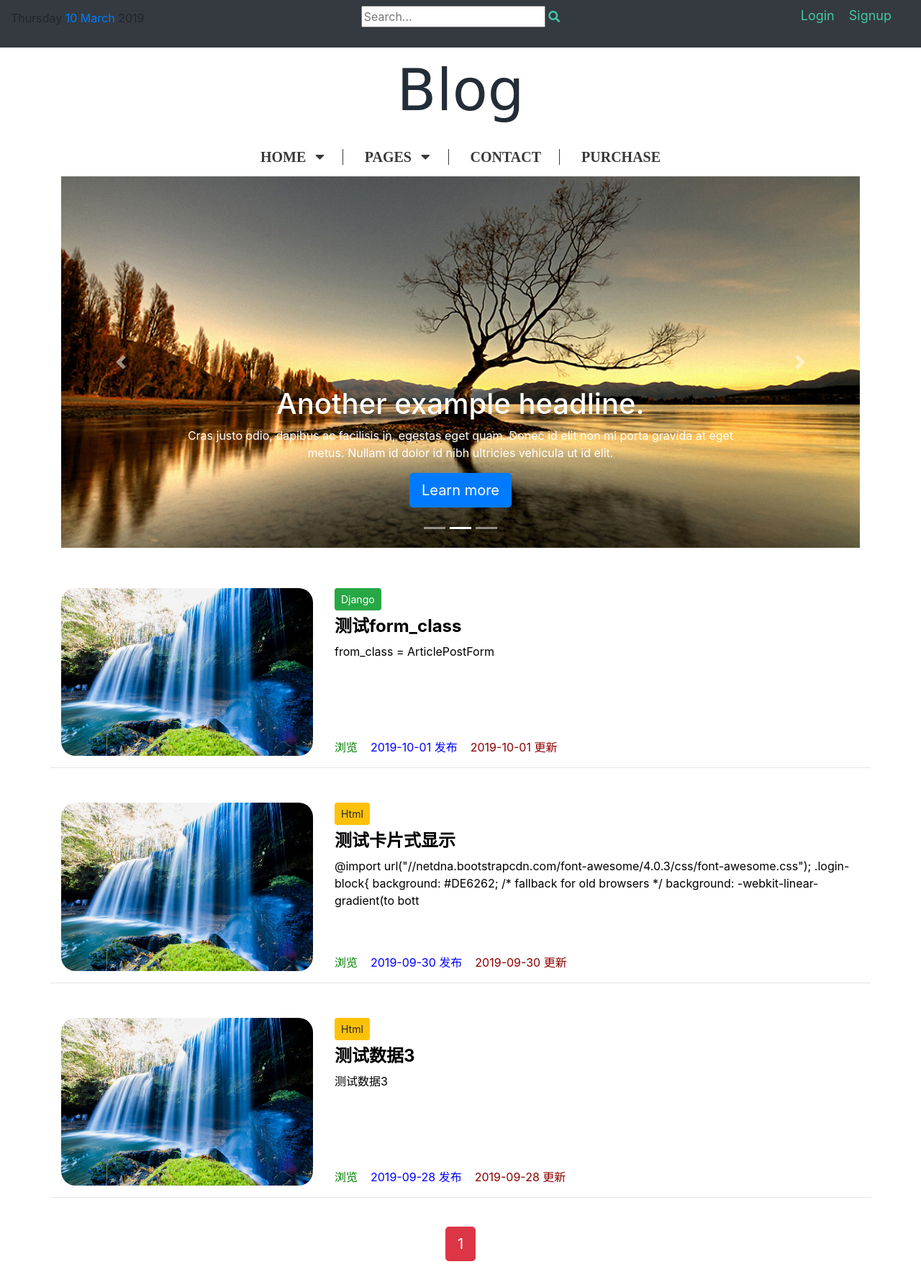
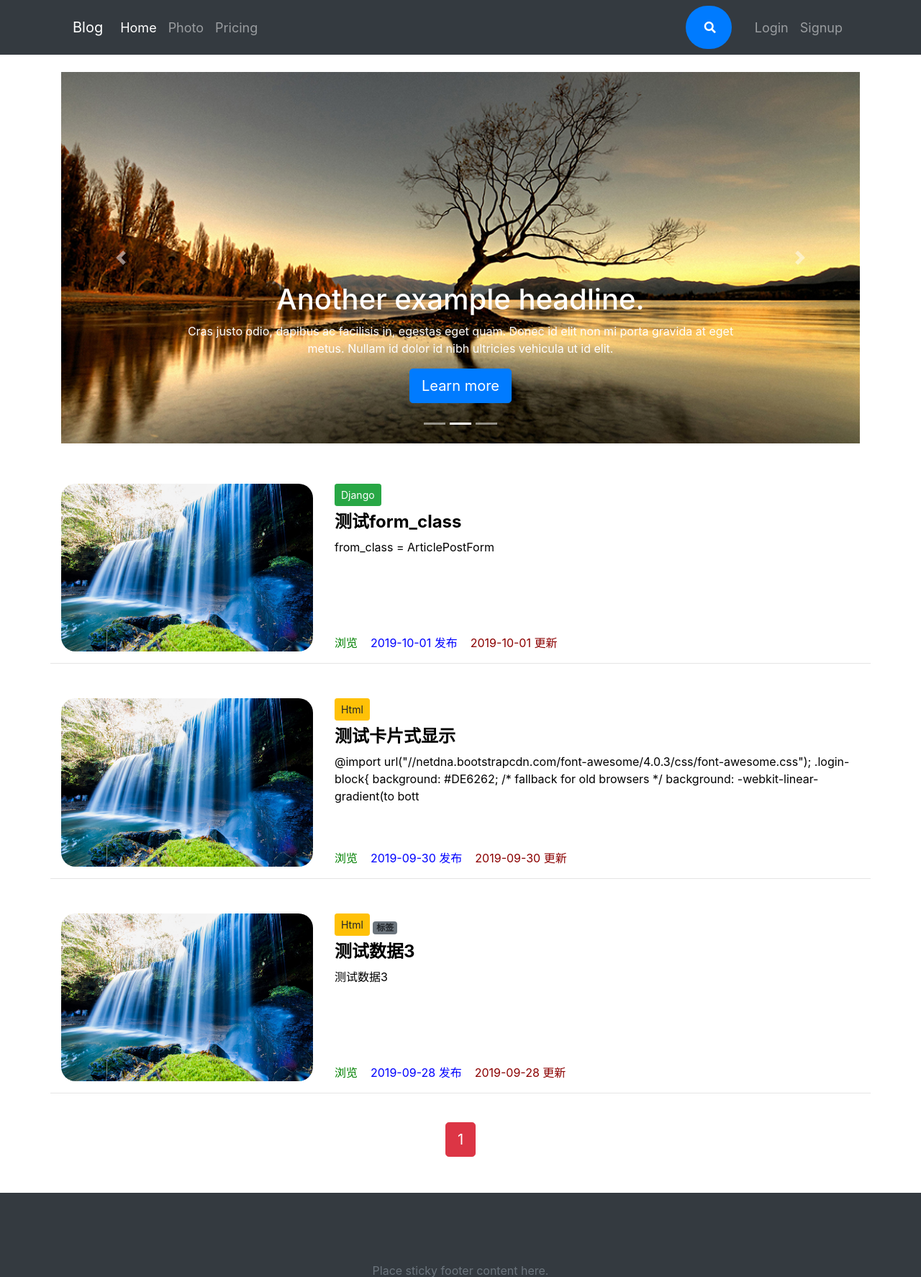
Before and after one commit to Goooooooooooooo/turbo-fortnight, a Django app: page /article/article-list/ in a window 1280 px wide. Shown: the top 1774 px of the page at 72% size. Run offline with Django 3.2, Linux system fonts and the light colour scheme; data comes from the database, SQL or seed files in the repository; both versions use the stored data as it was after the commit; parts of the project's set-up code (start-up, migrations or seed data) failed here and were passed over; some libraries are stand-ins or nearby versions.

Commit message:
修改导航样式

```diff
--- a/static/css/header.css
+++ b/static/css/header.css
@@ -3,171 +3,82 @@
     padding: 13px 0;
 }
 
-.search {
-  width: 100px;
-  height: 100px;
-  margin: 40px auto 0;
-  background-color: $search-bg-color;
-  position: relative;
-  overflow: hidden;
-  transition: $transition;
-  &:before {
-    content: '';
-    display: block;
-    width: 3px;
-    height: 100%;
-    position: relative;
-    background-color: $icon-color;
-    transition: $transition;
-  }
-  &.open {
-    width: 420px;
-    &:before {
-      height: 60px;
-      margin: 20px 0 20px 30px;
-      position: absolute;
-    }
-  }
+.searchbar {
+    margin-bottom: auto;
+    margin-top: auto;
+    height: 60px;
+    background-color: #007bff;
+    /* 圆角 */
+    border-radius: 30px;
+    padding: 10px;
+    align-items: center;
 }
 
-.search-box {
-  width: 100%;
-  height: 100%;
-  box-shadow: none;
-  border: none;
-  background: transparent;
-  color: #fff;
-  font-size: 40px;
-  &:focus {
-    outline: none;
-  }
+.search_input{
+    color: #fff;
+    border: 0;
+    outline: 0;
+    background: none;
+    /* 搜索输入框初始大小设为0 */
+    width: 0;
+    line-height: 40px;
+    /* 过渡:搜索输入框展开 */
+    transition: width 0.4s linear;
 }
 
-.search-button {
-  width: 100px;
-  height: 100px;
-  display: block;
-  position: absolute;
-  right: 0;
-  top: 0;
-  padding: 20px;
-  cursor: pointer;
+/* 搜索图标样式 */
+.search_icon{
+    height: 40px;
+    width: 40px;
+    float: right;
+    display: flex;
+    justify-content: center;
+    align-items: center;
+    border-radius: 50%;
+    color:white;
 }
 
-.search-icon {
-  width: 40px;
-  height: 40px;
-  border-radius: 40px;
-  border: 3px solid $icon-color;
-  display: block;
-  position: relative;
-  margin-left: 5px;
-  transition: $transition;
-  &:before {
-    content: '';
-    width: 3px;
-    height: 15px;
-    position: absolute;
-    right: -2px;
-    top: 30px;
-    display: block;
-    background-color: $icon-color;
-    transform: rotate(-45deg);
-    transition: $transition;
-  }
-  &:after {
-    content: '';
-    width: 3px;
-    height: 15px;
-    position: absolute;
-    right: -12px;
-    top: 40px;
-    display: block;
-    background-color: $icon-color;
-    transform: rotate(-45deg);
-    transition: $transition;
-  }
-  .open & {
-    margin: 0;
-    width: 60px;
-    height: 60px;
-    border-radius: 60px;
-    &:before {
-      transform: rotate(52deg);
-      right: 22px;
-      top: 23px;
-      height: 18px;
-    }
-    &:after {
-      transform: rotate(-230deg);
-      right: 22px;
-      top: 13px;
-      height: 18px;
-    }
-  }
+/* 鼠标悬浮，搜索栏样式设置 */
+.searchbar:hover > .search_input{
+    padding: 0 10px;
+    /* 搜索输入框大小 */
+    width: 400px;
+    /* 光标颜色 */
+    caret-color:red;
+    transition: width 0.4s linear;
+}
+/* 鼠标悬浮，搜索图标样式设置 */
+.searchbar:hover > .search_icon{
+    background:white;
+    color: #e74c3c;
 }
 
-.header--search-bar {
-	position: relative;
-	z-index: 0;
-	display: inline-block;
-	padding: 5px 0;
-	width: 100%;
-}
 
-.header--search-bar:before {
-	position: absolute;
-	top: 0;
-	right: 0;
-	bottom: 0;
-	left: 0;
-	z-index: -1;
-	background-color:#dc3545;
-	content: " ";
-	opacity: .6;
-}
-
-.header--search-bar ::-webkit-input-placeholder {
+.searchbar ::-webkit-input-placeholder {
 	color: #fff;
 }
 
-.header--search-bar ::-moz-placeholder {
+.searchbar ::-moz-placeholder {
 	color: #fff;
 }
 
-.header--search-bar :-ms-input-placeholder {
+.searchbar :-ms-input-placeholder {
 	color: #fff;
 }
 
-.header--search-bar :-moz-placeholder {
+.searchbar :-moz-placeholder {
 	color: #fff;
 }
 
-.header--search-bar .form-control {
-	padding: 0 30px;
-	border-width: 0;
-	background-color: transparent;
-	color: #fff;
-}
-
-.header--search-bar .btn-link {
-	position: absolute;
-	top: 0;
-	right: 0;
-	padding: 13px 30px;
-	border-width: 0;
-	color: #fff;
-}
-
-.header--social {
+#header-social {
 	float: right;
+	align-items;
 }
 
 .header--logo--text {
 	font-size:100px;
 
 }
-
 
 a,a:focus,a:hover {
 	color: #45c6a6;
@@ -247,41 +158,12 @@ a,a:focus,a:hover {
 
 .fs--100 {
 	font-family: 'Shadows Into Light Two', cursive;
-    font-size: 80px;
+    font-size: 50px;
     margin-bottom: 0;
     padding: 0 0 20px 0;
     display: inline-block;
-    color: #232d37;
+    color: white;
 }
-
-.form-control {
-	padding: 7px 15px;
-	height: 40px;
-	outline: 0;
-	border-color: #f2f2f2;
-	border-radius: 0;
-	box-shadow: none;
-	font-weight: 400;
-	font-size: 14px;
-	line-height: 24px;
-	transition-duration: .25s;
-}
-
-.form-control:focus {
-	border-color: #45c6a6;
-	box-shadow: none;
-}
-
-textarea.form-control {
-	height: auto;
-	min-height: 90pt;
-	resize: vertical;
-}
-
-select.form-control {
-	cursor: pointer;
-}
-
 
 .btn-link,a {
 	transition-timing-function: ease,ease,ease-in-out,ease-in-out;
--- a/templates/article/index.html
+++ b/templates/article/index.html
@@ -5,43 +5,8 @@
 
 <!-- 测试Pycharm Git -->
 {% block content %}
-<div>
-    <div class="container text-primary">
-        <div class="row mx-0 justify-content-center align-items-center w-100">
-            <div class="text-center">
-                <!-- Header nav Links Start -->
-                <div>
-                    <ul class="header--nav-links nav mx-auto d-block">
-                        <li class="dropdown">
-                            <a href="#" data-toggle="dropdown"> Home <i class="fa fa-caret-down"></i></a>
-                            <ul class="dropdown-menu">
-                                <li><a href="index.html">Home Version 1</a></li>
-                                <li><a href="index-2.html">Home Version 2</a></li>
-                                <li><a href="index-3.html">Home Version 3</a></li>
-                            </ul>
-                        </li>
-<!--							<li><a href="about.html">About</a></li>-->
-                        <li class="dropdown active">
-                            <a href="#" data-toggle="dropdown"> Pages <i class="fa fa-caret-down"></i></a>
-                            <ul class="dropdown-menu">
-                                <li><a href="{% url 'article:article-create' %}"> Create </a></li>
-                                <li class="active"><a href="blog-details-right.html">Blog Details Right</a></li>
-                                <li><a href="blog-details-left.html">Blog Details Left</a></li>
-                                <li><a href="author.html">Author</a></li>
-                                <li><a href="category.html">Category</a></li>
-                            </ul>
-                        </li>
-                        <li><a href="contact.html"> Contact </a></li>
-                        <li><a href="#"> Purchase </a></li>
-    <!--					<li><a href="404.html">404</a></li>-->
-                    </ul>
-                </div>
-                <!-- Header nav Links End -->
-            </div>
-        </div>
-    </div>
-</div>
-
+<br>
+<div class="clearfix" style="margin-bottom:0px;"></div><!-- 清除浮动 -->
 
 <div class="container">
         <div id="myCarousel" class="carousel slide" data-ride="carousel">
@@ -118,6 +83,12 @@
                             {{ article.category }}
                         </button>
                     {% endif %}
+                    <!-- 标签 -->
+                    {% for tag in article.tags.all %}
+                        <span>
+                            <a class="badge badge-secondary">{{ tag }}</a>
+                        </span>
+                    {% endfor %}
                     <!-- 标题 -->
                     <h4>
                         <b><a href="{% url 'article:article-detail' article.id %}" style="color: black;">{{ article.title }}</a></b>
--- a/templates/header.html
+++ b/templates/header.html
@@ -1,51 +1,60 @@
 
 {% load staticfiles %}
+<div class="bg-dark">
+	<div class="container">
+	<!--Navbar-->
+	<nav class="navbar navbar-expand-lg navbar-dark primary-color">
 
-<div class="bg-dark clearfix">
-	<div class="container-fluid">
-	<!-- Header Date Start -->
-		<div class="row">
-			<!-- Header Date Start -->
-			<div class="col">
-				<div class="header--date">
-					<p>Thursday <span class="text-primary">10 March</span> 2019</p>
-				</div>
-			</div>
-			<!-- Header Date End -->
-			<!-- Header Search Bar Start -->
-			<div class="col-6">
-                <form data-form="validate" novalidate="novalidate">
-                <div class="container h-100 py-2">
+		  <!-- Navbar brand -->
+		  <a class="navbar-brand fs--40" href="#">  Blog  </a>
+
+		  <!-- Collapse button -->
+		  <button class="navbar-toggler" type="button" data-toggle="collapse" data-target="#basicExampleNav"
+			aria-controls="basicExampleNav" aria-expanded="false" aria-label="Toggle navigation">
+			<span class="navbar-toggler-icon"></span>
+		  </button>
+
+		  <!-- Collapsible content -->
+		  <div class="collapse navbar-collapse" id="basicExampleNav">
+
+			<!-- Links -->
+			<ul class="navbar-nav mr-auto">
+			  <li class="nav-item active">
+				<a class="nav-link" href="{% url 'article:article-list' %}">Home
+				  <span class="sr-only">(current)</span>
+				</a>
+			  </li>
+			  <li class="nav-item">
+				<a class="nav-link" href="#">Photo</a>
+			  </li>
+			  <li class="nav-item">
+				<a class="nav-link" href="{% url 'article:article-create' %}">Pricing</a>
+			  </li>
+			</ul>
 			  <div class="d-flex justify-content-center h-100">
-                        <div class="searchbar">
+					<form data-form="validate" novalidate="novalidate" class="form-inline ml-auto pr-4">
+						<div class="searchbar pull-right">
 							<input class="search_input" type="text" name="" placeholder="Search...">
 							<a href="#" class="search_icon"><i class="fas fa-search"></i></a>
 						</div>
-                    </div>
-                </div>
 					</form>
 			  </div>
-			<!-- Header Search Bar End -->
-			<div class="col">
+
 					{% if user.is_authenticated %}
-				<!-- 如果用户已经登录，则显示用户名下拉框 -->
-				<div class="navbar navbar-expand-sm header--social">
-					<ul class="nav nav-pills">
+						<!-- Links -->
+						<ul class="navbar-nav">
+							<!-- Dropdown -->
 							<li class="nav-item dropdown">
-							<a class="nav-link dropdown-toggle" href="#" id="navbarDropdown" role="button" data-toggle="dropdown" aria-haspopup="true" aria-expanded="false">
-							  {{ user.username }}
-							</a>
-							<div class="dropdown-menu" aria-labelledby="navbarDropdown">
+								<a class="nav-link dropdown-toggle" id="navbarDropdownMenuLink" data-toggle="dropdown" aria-haspopup="true" aria-expanded="false">{{ user.username }}</a>
+								<div class="dropdown-menu dropdown-primary" aria-labelledby="navbarDropdownMenuLink">
 									<a class="dropdown-item" href="#">{{ user.username }}</a>
-								<a class="dropdown-item" href="{% url 'userprofile:logout' %}"> Logout </a>
-								<a class="dropdown-item" href="#">My Page</a>
+									<a class="dropdown-item" href="#">Signup</a>
+									<a class="dropdown-item" href="{% url 'userprofile:logout' %}">Logout</a>
 								</div>
 							</li>
 						</ul>
-				</div>
 					{% else %}
-				<div class="navbar navbar-expand-sm header--social">
-					<ul class="nav nav-pills">
+			  			<ul class="navbar-nav">
 							<li class="nav-item">
 								<a class="nav-link" href="{% url 'userprofile:login' %}"> Login </a>
 							</li>
@@ -53,21 +62,15 @@
 								<a class="nav-link" href="#"> Signup</a>
 							</li>
 						</ul>
+					{% endif %}
+
+
 		  </div>
-				{% endif %}
-			</div>
-		</div>
+		  <!-- Collapsible content -->
+
+	</nav>
+	<!--/.Navbar-->
 </div>
 </div>
 
 <div class="clearfix" style="margin-bottom:0px;"></div><!-- 清除浮动 -->
-<div class="container text-center mx-auto text-primary">
-<!--		<a href="index.html"><img src="{% static 'img/logo.png' %}" alt="" data-rjs="2"></a>-->
-		<a href="{% url 'article:article-list' %}"><p class="fs--100"> Blog </p></a>
-</div>
-
-<script>
-    $('.search-button').click(function(){
-      $(this).parent().toggleClass('open');
-    });
-</script>
```
Also changed, not shown: README.md, db.sqlite3. Lines whose indentation alone changed are shown as unchanged.
